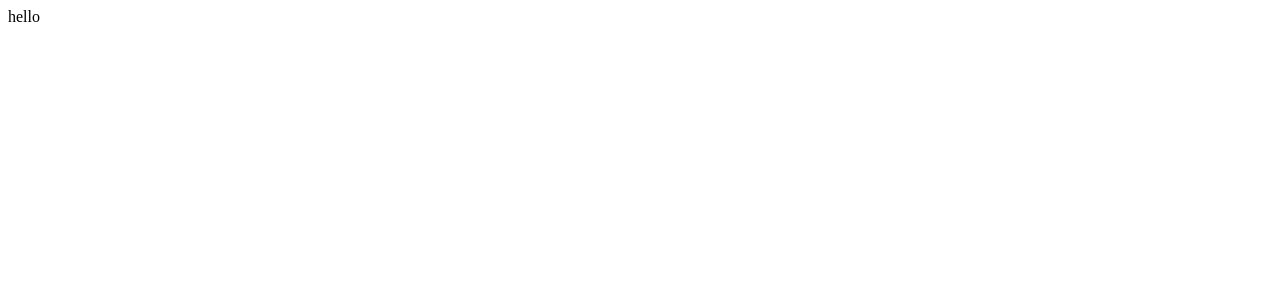
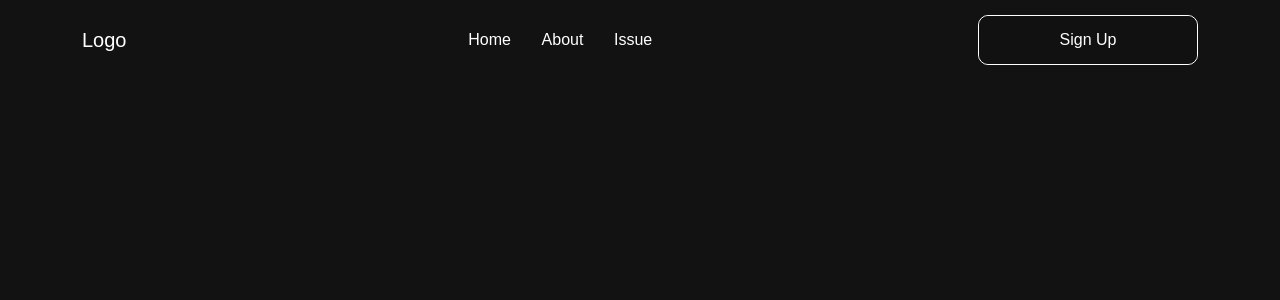
Before and after one commit to Thabish-Kader/chat-application, a React (Create React App) app in the folder frontend/: page / in a window 1280 px wide. Shown: the top 300 px of the page. Built offline with nearby package versions, Linux system fonts and the light colour scheme.

Commit message:
navbar added

```diff
--- a/frontend/package.json
+++ b/frontend/package.json
@@ -6,7 +6,9 @@
     "@testing-library/jest-dom": "^5.16.5",
     "@testing-library/react": "^13.4.0",
     "@testing-library/user-event": "^13.5.0",
+    "bootstrap": "^5.2.1",
     "react": "^18.2.0",
+    "react-bootstrap": "^2.5.0",
     "react-dom": "^18.2.0",
     "react-scripts": "5.0.1",
     "web-vitals": "^2.1.4"
--- a/frontend/public/index.html
+++ b/frontend/public/index.html
@@ -15,6 +15,13 @@
       user's mobile device or desktop. See https://developers.google.com/web/fundamentals/web-app-manifest/
     -->
     <link rel="manifest" href="%PUBLIC_URL%/manifest.json" />
+
+    <link
+    rel="stylesheet"
+    href="https://cdn.jsdelivr.net/npm/bootstrap@5.2.0-beta1/dist/css/bootstrap.min.css"
+    integrity="sha384-0evHe/X+R7YkIZDRvuzKMRqM+OrBnVFBL6DOitfPri4tjfHxaWutUpFmBp4vmVor"
+    crossorigin="anonymous"
+  />
     <!--
       Notice the use of %PUBLIC_URL% in the tags above.
       It will be replaced with the URL of the `public` folder during the build.
--- a/frontend/src/App.css
+++ b/frontend/src/App.css
@@ -0,0 +1,57 @@
+* {
+margin: 0;
+padding: 0;
+box-sizing: border-box;
+}
+
+html {
+scroll-behavior: smooth;
+scroll-padding-top: 75px;
+
+
+}
+
+body {
+font-weight: 400;
+overflow-x: hidden;
+position: relative;
+background-color: #121212 !important;
+font-family: 'Centra', sans-serif !important;
+}
+
+h1, h2, h3, h4, h5, h6 {
+margin: 0;
+padding: 0;
+line-height: normal;
+}
+
+p, a, li, button, ul {
+margin: 0;
+padding: 0;
+line-height: normal;
+text-decoration: none;
+}
+
+a:hover {
+text-decoration: none;
+}
+
+img {
+width: 100%;
+height: auto;
+}
+
+button {
+background-color: transparent;
+}
+
+input:focus, textarea:focus, select:focus {
+outline: none;
+}
+
+@media (min-width:1700px) {
+    main .container {
+        max-width: 100%;
+        padding: 0 150px;
+    }
+}
--- a/frontend/src/App.js
+++ b/frontend/src/App.js
@@ -1,9 +1,10 @@
 import './App.css';
+import { NavBar } from './components/NavBar';
 
 function App() {
   return (
     <div className="App">
-hello
+      <NavBar/>
     </div>
   );
 }
--- /dev/null
+++ b/frontend/src/components/NavBar.js
@@ -0,0 +1,21 @@
+import Container from 'react-bootstrap/Container';
+import Nav from 'react-bootstrap/Nav';
+import Navbar from 'react-bootstrap/Navbar';
+import '../styles/Navbar.css';
+
+export const NavBar = () => {
+
+    return (
+    <Navbar  expand="lg" className='navbar'>
+        <Container className='navbar-contanier'>
+            <Navbar.Brand href="#home" className='logo'>Logo</Navbar.Brand>
+            <Nav className="nav-links">
+                <Nav.Link href="#home" className='nav-link'>Home</Nav.Link>
+                <Nav.Link href="#link" className='nav-link'>About</Nav.Link>
+                <Nav.Link href='#link3' className='nav-link'>Issue</Nav.Link>
+            </Nav>
+            <button className='glow-on-hover'>Sign Up</button>
+        </Container>
+    </Navbar>
+    )
+}
--- /dev/null
+++ b/frontend/src/styles/Navbar.css
@@ -0,0 +1,134 @@
+.navbar {
+    background-color: transparent;
+    height: 10vh;
+    width: 100%;
+    position: fixed;
+    --bs-navbar-brand-hover-color: purple;
+
+}
+
+.navbar-contanier {
+    display: flex;
+    flex-direction: row;
+    align-items: center;
+    justify-content: space-between;
+}
+
+.logo {
+    color: white;
+}
+.logo:hover {
+    color:purple;
+}
+
+
+
+/* sign up button css */
+.glow-on-hover {
+    width: 220px;
+    height: 50px;
+    border: 1px solid white;
+    outline: none;
+    color: #fff;
+    background: #111;
+    cursor: pointer;
+    position: relative;
+    z-index: 0;
+    border-radius: 10px;
+}
+
+.glow-on-hover:before {
+    content: '';
+    background: linear-gradient(45deg, #ff0000, #ff7300, #fffb00, #48ff00, #00ffd5, #002bff, #7a00ff, #ff00c8, #ff0000);
+    position: absolute;
+    top: -2px;
+    left:-2px;
+    background-size: 400%;
+    z-index: -1;
+    filter: blur(5px);
+    width: calc(100% + 4px);
+    height: calc(100% + 4px);
+    animation: glowing 20s linear infinite;
+    opacity: 0;
+    transition: opacity .3s ease-in-out;
+    border-radius: 10px;
+}
+
+.glow-on-hover:active {
+    color: #000
+}
+
+.glow-on-hover:active:after {
+    background: transparent;
+}
+
+.glow-on-hover:hover:before {
+    opacity: 1;
+}
+
+.glow-on-hover:after {
+    z-index: -1;
+    content: '';
+    position: absolute;
+    width: 100%;
+    height: 100%;
+    background: #111;
+    left: 0;
+    top: 0;
+    border-radius: 10px;
+}
+
+@keyframes glowing {
+    0% { background-position: 0 0; }
+    50% { background-position: 400% 0; }
+    100% { background-position: 0 0; }
+}
+
+/* link csss */
+
+.nav-links {
+    display: flex;
+    width: 200px;
+    flex-direction: row;
+    justify-content: space-between;
+    align-items: center;
+}
+
+
+.nav-link {
+    color: white;
+}
+
+.nav-link:hover {
+    color: purple;
+}
+
+.navbar-nav .nav-link.active, .navbar-nav .show > .nav-link {
+    color: purple;
+
+}
+
+a {
+    color: purple;
+    position: relative;
+
+}
+
+a::before {
+    content: '';
+    position: absolute;
+    width: 100%;
+    height: 4px;
+    border-radius: 4px;
+    background-color: purple;
+    bottom: 0;
+    left: 0;
+    transform-origin: right;
+    transform: scaleX(0);
+    transition: transform .3s ease-in;
+}
+
+a:hover::before {
+    transform-origin: left;
+    transform: scaleX(1);
+}
```
Also changed, not shown: 1 other file (tests, documents, lock files or other folders).
